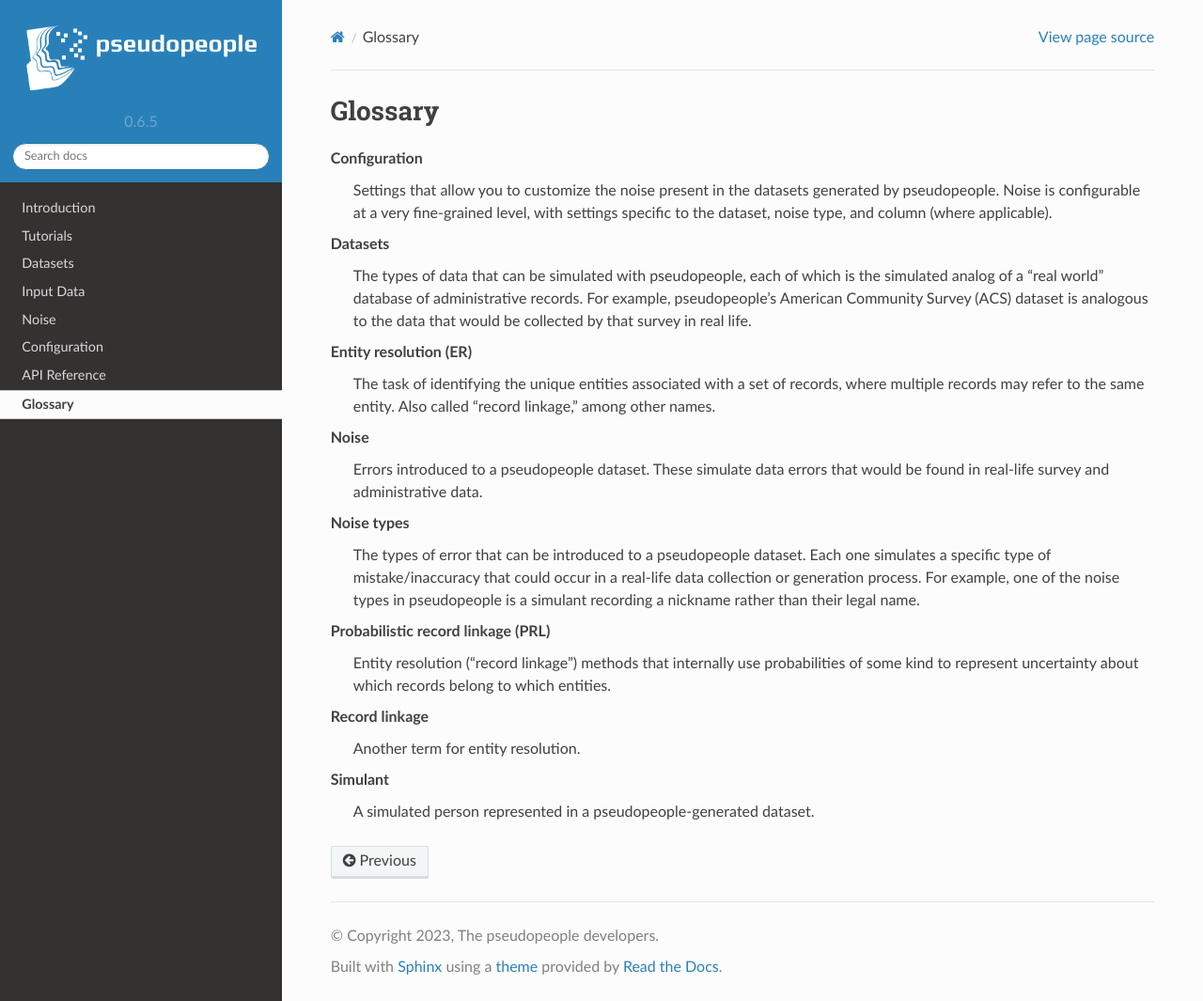
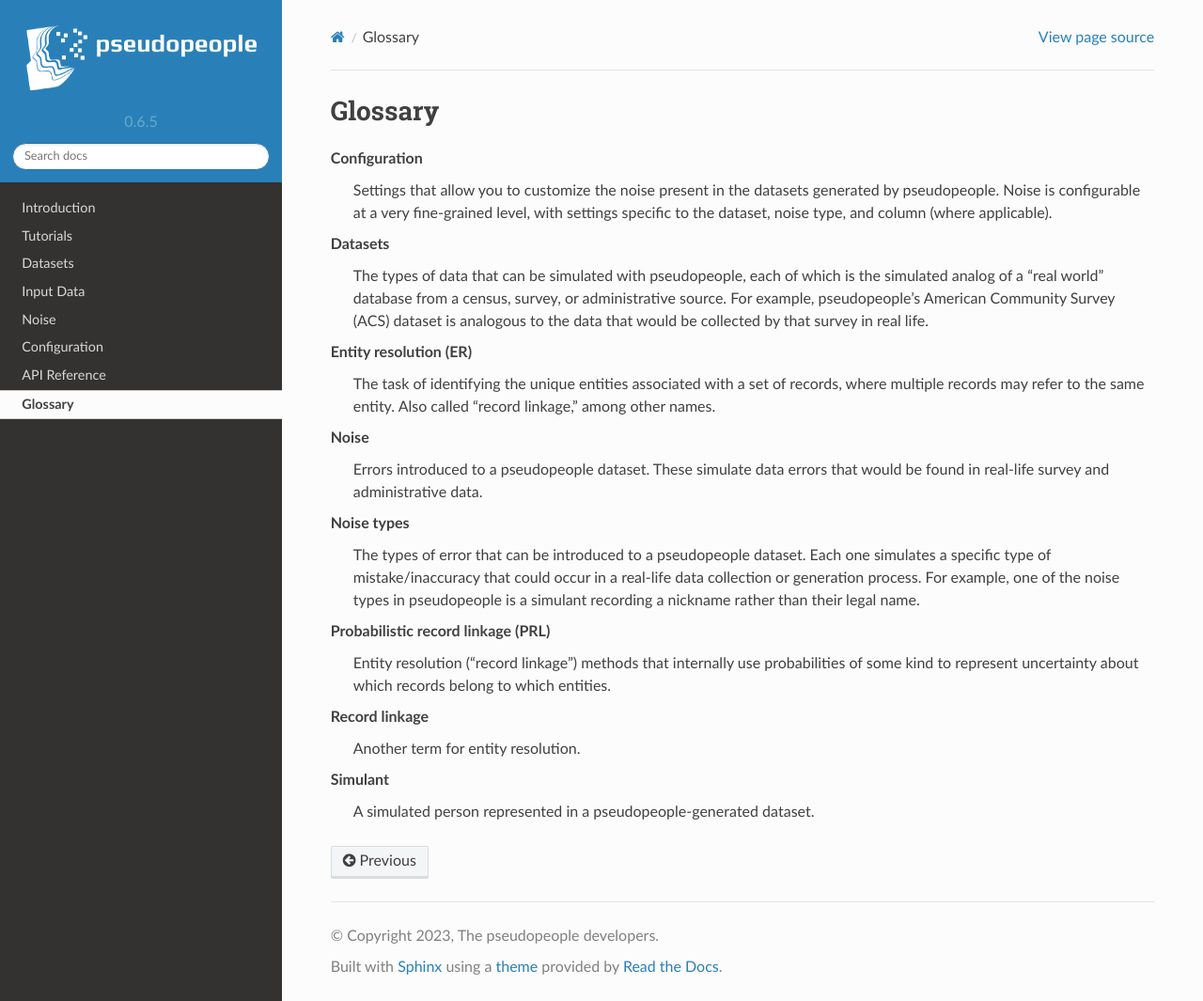
Before and after one commit to ihmeuw/pseudopeople, a Sphinx documentation site: the page built from docs/source/glossary.rst, in a window 1280 px wide and 1065 px high. Shown: the whole window at 94% size. Built offline with Sphinx 7.4.7 and the Read the Docs theme 2.0.0, drawn with Linux system fonts in a browser that asks for light colours.

Commit message:
Expand definition of dataset
Co-authored-by: Abraham Flaxman <abie@alum.mit.edu>

```diff
--- a/docs/source/glossary.rst
+++ b/docs/source/glossary.rst
@@ -14,7 +14,7 @@ Glossary
 
     Datasets
         The types of data that can be simulated with pseudopeople, each of which is
-        the simulated analog of a "real world" database of administrative records.
+        the simulated analog of a "real world" database from a census, survey, or administrative source.
         For example, pseudopeople's American Community Survey (ACS) dataset is analogous to the
         data that would be collected by that survey in real life.
 
```
